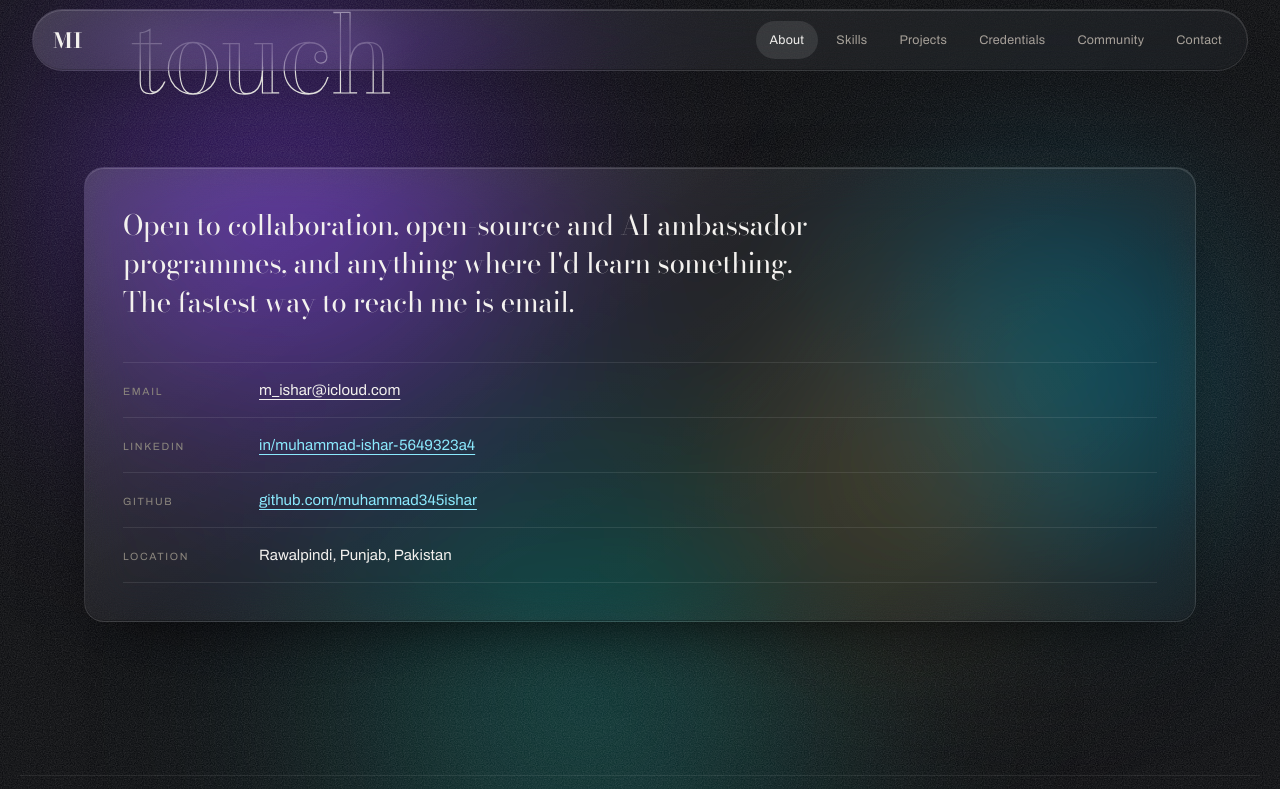
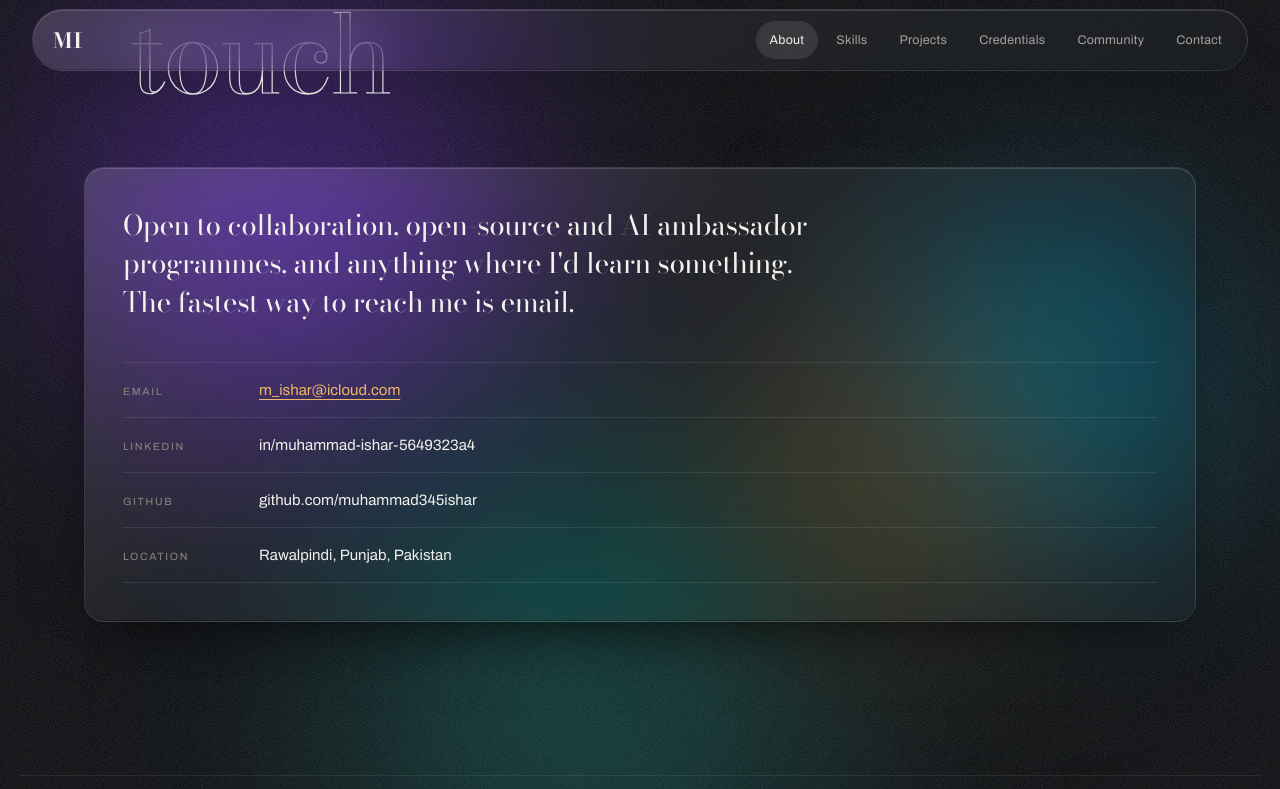
Before and after one commit to muhammad345ishar/muhammad345ishar.github.io, a plain HTML site: page index.html in a window 1280 px wide. In both pictures the pointer is over the link "m_ishar@icloud.com". Shown: the part 6733-7522 px from the top of the page. Drawn offline with Linux system fonts and the light colour scheme.

Commit message:
Contact links: neutral color, warm hover instead of blue underline
The blue --accent plus underline clashed with the warm neutral palette
in the contact card. Links now read like the other values and shift to
the warm accent only on hover.

```diff
--- a/css/style.css
+++ b/css/style.css
@@ -391,9 +391,12 @@ a{color:inherit;text-decoration:none}
 .links-k{font-size:10.5px;letter-spacing:.16em;text-transform:uppercase;color:var(--dim)}
 .links-v{font-size:15px}
 .links a.links-v{
-  color:var(--accent);text-decoration:underline;text-underline-offset:4px;
+  color:inherit; /* matches the Location row — links shouldn't shout */
 }
-.links a.links-v:hover{color:var(--fg)}
+.links a.links-v:hover{
+  color:var(--accent-warm);
+  text-decoration:underline;text-underline-offset:4px;
+}
 
 /* Placeholders — deliberately obvious, so nothing ships half-finished.
    The container paragraph rules use `p:not(.todo)` so they don't outrank
```
